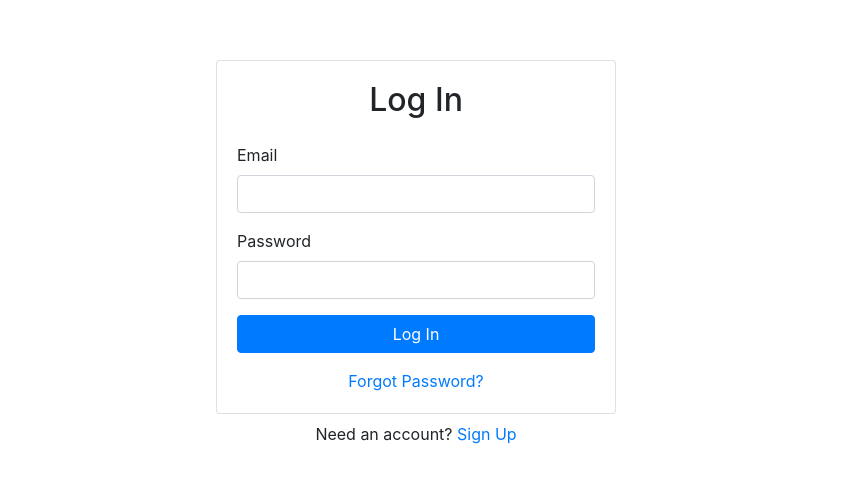
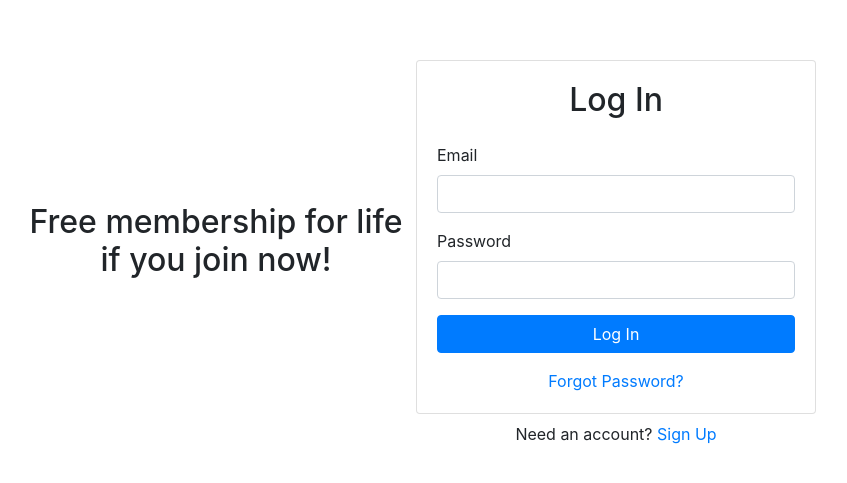
Before and after one commit to justinkretschman/backpackplanner, a React (Create React App) app: page /login in a window 1280 px wide. Shown: the part 147-630 px from the top of the page, without its empty margins (224-1071 px from the left). Built offline with nearby package versions, Linux system fonts and the light colour scheme; no server answers.

Commit message:
connect fb and add free membership for life

```diff
--- a/package.json
+++ b/package.json
@@ -6,13 +6,13 @@
     "@testing-library/jest-dom": "^4.2.4",
     "@testing-library/react": "^9.5.0",
     "@testing-library/user-event": "^7.2.1",
-    "bootstrap": "^4.5.2",
+    "bootstrap": "^4.6.0",
     "firebase": "^7.24.0",
     "react": "^16.13.1",
-    "react-bootstrap": "^1.3.0",
+    "react-bootstrap": "^1.4.3",
     "react-dom": "^16.13.1",
     "react-router-dom": "^5.2.0",
-    "react-scripts": "3.4.3"
+    "react-scripts": "^3.4.4"
   },
   "scripts": {
     "start": "react-scripts start",
--- a/src/components/App.js
+++ b/src/components/App.js
@@ -11,10 +11,17 @@ import UpdateProfile from "./UpdateProfile"
 
 function App() {
   return (
-    <Container
+    <div style={{
+      backgroundImage: `https://www.reserveamerica.com/webphotos/racms/articles/images/c58ec5b6-63d5-47c8-afd3-0085a082eb68_image2_backpacker-hero-image.jpg")`
+    }}>
+      <Container
       className="d-flex align-items-center justify-content-center"
       style={{ minHeight: "100vh" }}
     >
+      <div className="w-100" style={{ maxWidth: "400px" }}>
+        <h2 className="text-center mb-4">Free membership for life if you join now!</h2>
+        </div>
+
       <div className="w-100" style={{ maxWidth: "400px" }}>
         <Router>
           <AuthProvider>
@@ -29,6 +36,7 @@ function App() {
         </Router>
       </div>
     </Container>
+    </div>
   )
 }
 
```
Also changed, not shown: 19 other files (tests, documents, lock files or other folders).
